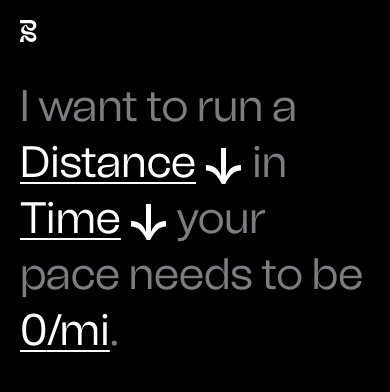
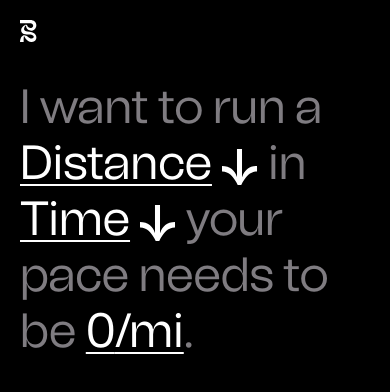
Before and after one commit to tlcottr/banditpacer, a Next.js app: page / in a window 390 px wide. Shown: the top 392 px of the page. Built offline with nearby package versions, Linux system fonts and the light colour scheme.

Commit message:
font size

```diff
--- a/components/Prompt/index.js
+++ b/components/Prompt/index.js
@@ -182,7 +182,7 @@ function Prompt() {
 
   return (
     <>
-      <div className="text-[#7f7c81] text-[44px] md:text-6xl font-GroteskRegular max-w-sm md:max-w-6xl my-9 tracking-[0.9 px]">
+      <div className="text-[#7f7c81] text-5xl md:text-6xl font-GroteskRegular max-w-sm md:max-w-6xl my-9 tracking-[0.9 px] whitespace-normal">
         <h1 className="leading-[56px] md:leading-tight">
           I want to run a{" "}
           <span
```
